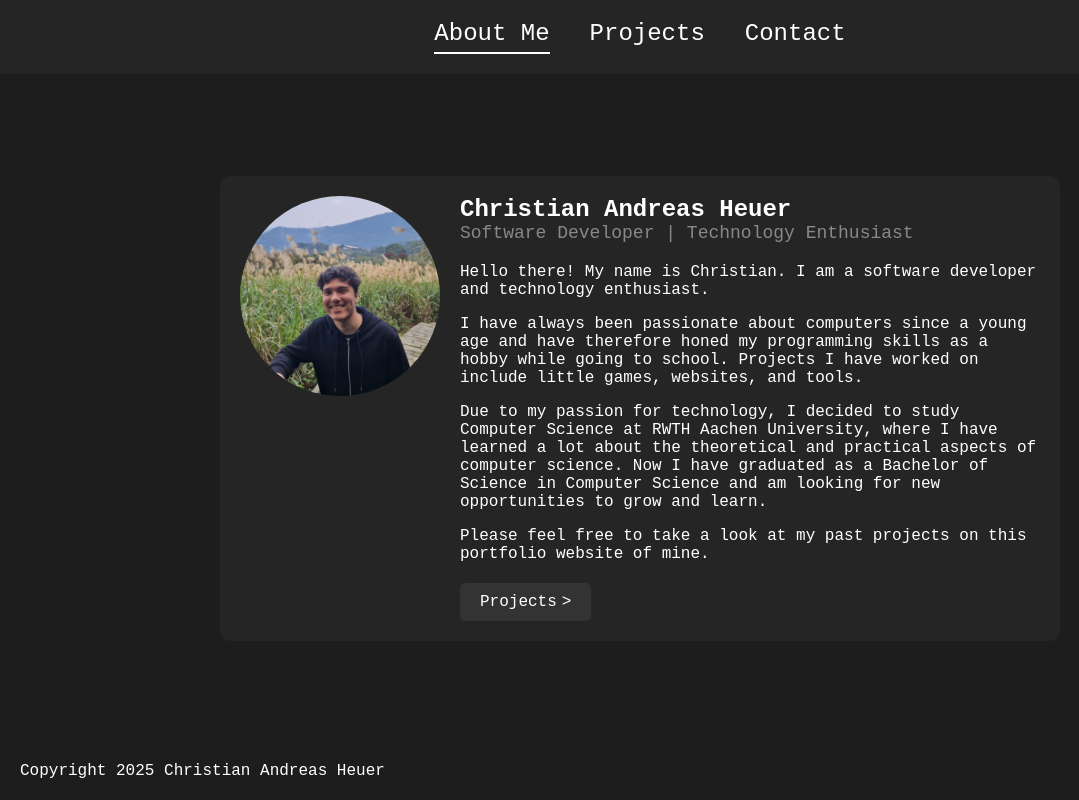
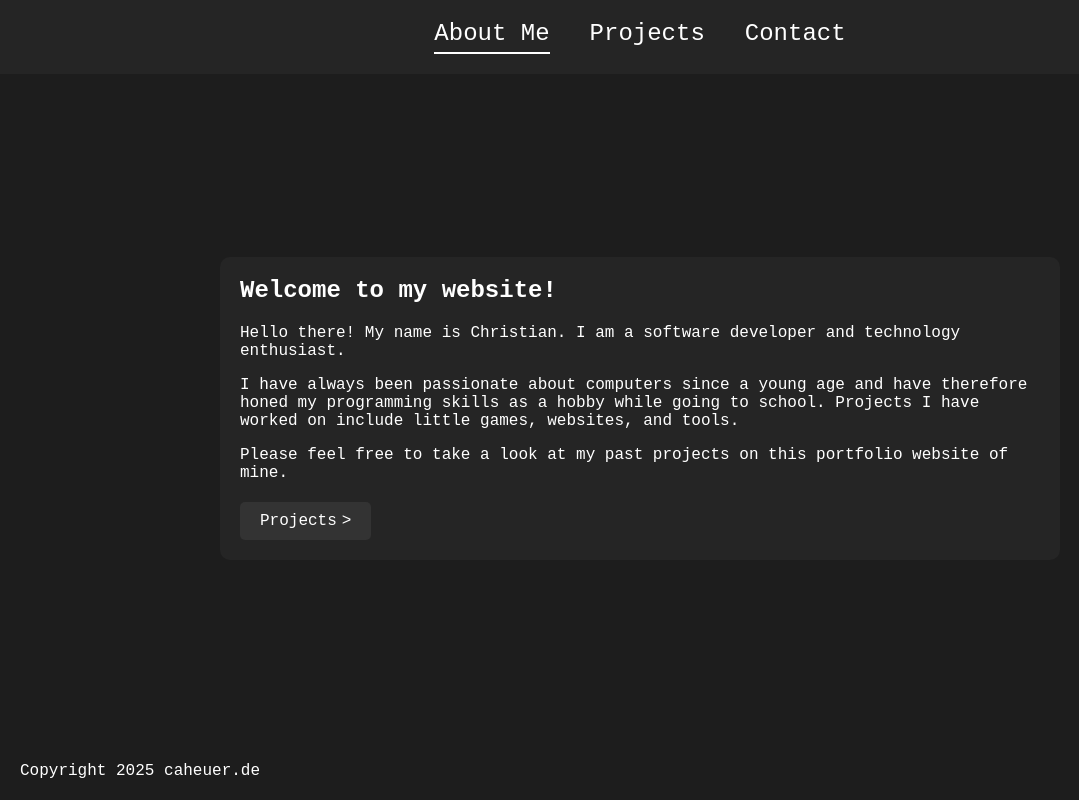
Before and after one commit to caheuer/caheuer-portfolio, a React (Vite) app: page / in a window 1280 px wide. Shown: the whole page, without its empty margins (0-1079 px from the left). Built offline with nearby package versions, Linux system fonts and the light colour scheme.

Commit message:
removed some private information

```diff
--- a/src/Footer.tsx
+++ b/src/Footer.tsx
@@ -2,6 +2,6 @@ import './Footer.css';
 
 export default function Footer() {
     return <div className="footer">
-        <div>Copyright 2025 Christian Andreas Heuer</div>
+        <div>Copyright 2025 caheuer.de</div>
     </div>;
 }
--- a/src/data/projects.json
+++ b/src/data/projects.json
@@ -22,12 +22,12 @@
     },
     {
         "id": "portfolio",
-        "name": "caheuer Portfolio",
-        "tagline": "The portfolio you are currently looking at.",
+        "name": "This Website",
+        "tagline": "The website you are currently looking at.",
         "publishedYear": 2025,
         "publishedMonth": 0,
-        "shortDescription": "The portfolio you are currently looking at. It is a React app with server-side rendering based on the Vite TypeScript React SSR template. It is hosted on my own server using Docker. The code is automatically updated from GitHub using a GitHub action that deploys the image to GitHub Container Registry and Watchtower on the server.",
-        "description": "The portfolio you are currently looking at. It is a React app with server-side rendering based on the Vite TypeScript React SSR template.",
+        "shortDescription": "The website you are currently looking at. It is a React app with server-side rendering based on the Vite TypeScript React SSR template. It is hosted on my own server using Docker. The code is automatically updated from GitHub using a GitHub action that deploys the image to GitHub Container Registry and Watchtower on the server.",
+        "description": "The website you are currently looking at. It is a React app with server-side rendering based on the Vite TypeScript React SSR template.",
         "media": [
             "/media/projects/portfolio/portfolio.png"
         ],
@@ -39,25 +39,6 @@
         "links": {
             "github": "https://github.com/caheuer/caheuer-portfolio"
         }
-    },
-    {
-        "id": "half-life-determiner",
-        "name": "Half-Life Determiner",
-        "tagline": "Control software for a custom half-life measurement rig for the Aachen University Hospital.",
-        "publishedYear": 2024,
-        "publishedMonth": 10,
-        "organization": "RWTH Aachen University",
-        "shortDescription": "For my Bachelor's thesis, I developed a control software for a custom half-life measurement rig the Nuclear Medicine department of the University Hospital of Aachen plans to build. The rig is used to measure the half-life of radiopharmaceuticals. The software was developed in C# using WPF and communicates with the sensors of the rig via a USB A/D converter. It features a live graph of the measured data with the fitted half-life curve and the ability to save and load measurements.",
-        "description": "For my Bachelor's thesis, I developed a control software for a custom half-life measurement rig the Nuclear Medicine department of the University Hospital of Aachen plans to build. The rig is used to measure the half-life of radiopharmaceuticals. The software was developed in C# using WPF and communicates with the sensors of the rig via a USB A/D converter. It features a live graph of the measured data with the fitted half-life curve and the ability to save and load measurements.",
-        "media": [
-            "/media/projects/half-life-determiner/mainwin.png",
-            "/media/projects/half-life-determiner/meovwin.png",
-            "/media/projects/half-life-determiner/mewin.png"
-        ],
-        "technologies": [
-            "c#",
-            "wpf"
-        ]
     },
     {
         "id": "elgio",
@@ -80,23 +61,5 @@
         "links": {
             "website": "https://elgio.de"
         }
-    },
-    {
-        "id": "kuechen-krieg",
-        "name": "Küchen Krieg",
-        "tagline": "A multiplayer top-down shooter game set in a kitchen.",
-        "publishedYear": 2021,
-        "publishedMonth": 1,
-        "organization": "RWTH Aachen University",
-        "shortDescription": "Küchen Krieg is a game I developed together with two fellow students as part of a university project for the course 'Multimedia Modal Madness'. It is a multiplayer top-down shooter game set in a kitchen, with one team playing as fruits and the other as vegetables. The game was developed in Unity and uses Mirror for networking.",
-        "description": "Küchen Krieg is a game I developed together with two fellow students as part of a university project for the course 'Multimedia Modal Madness'. It is a multiplayer top-down shooter game set in a kitchen, with one team playing as fruits and the other as vegetables. The game was developed in Unity and uses Mirror for networking.",
-        "media": [
-            "/media/projects/kuechen-krieg/kuechen-krieg.webm"
-        ],
-        "technologies": [
-            "unity",
-            "c#",
-            "mirror"
-        ]
     }
 ]
--- a/src/pages/Contact.tsx
+++ b/src/pages/Contact.tsx
@@ -12,9 +12,6 @@ export default function Contact() {
           Email me at <a href="mailto:mail@caheuer.de">mail@caheuer.de</a>
         </div>
         <div className="social-media-row">
-          <a href="https://www.linkedin.com/in/christian-andreas-heuer-406598209/" className="social-media-icon">
-            <FontAwesomeIcon icon={faLinkedin} />
-          </a>
           <a href="https://github.com/caheuer" className="social-media-icon">
             <FontAwesomeIcon icon={faGithub} />
           </a>
--- a/src/pages/Home.tsx
+++ b/src/pages/Home.tsx
@@ -1,16 +1,13 @@
 import './Home.css';
 
-import photo from '../assets/photo.jpg';
 import { Link } from 'react-router-dom';
 
 export default function Home() {
   return (
     <div className="card-wrapper">
       <div className="card">
-        <img src={photo} alt="Christian Andreas Heuer" className="photo" />
         <div>
-          <div className="name">Christian Andreas Heuer</div>
-          <div className="tagline">Software Developer | Technology Enthusiast</div>
+          <div className="name">Welcome to my website!</div>
           <div className="description">
             <p>
               Hello there!
@@ -20,10 +17,6 @@ export default function Home() {
             <p>
               I have always been passionate about computers since a young age and have therefore honed my programming skills as a hobby while going to school.
               Projects I have worked on include little games, websites, and tools.
-            </p>
-            <p>
-              Due to my passion for technology, I decided to study Computer Science at RWTH Aachen University, where I have learned a lot about the theoretical and practical aspects of computer science.
-              Now I have graduated as a Bachelor of Science in Computer Science and am looking for new opportunities to grow and learn.
             </p>
             <p>
               Please feel free to take a look at my past projects on this portfolio website of mine.
```
Also changed, not shown: public/media/projects/portfolio/portfolio.png.
